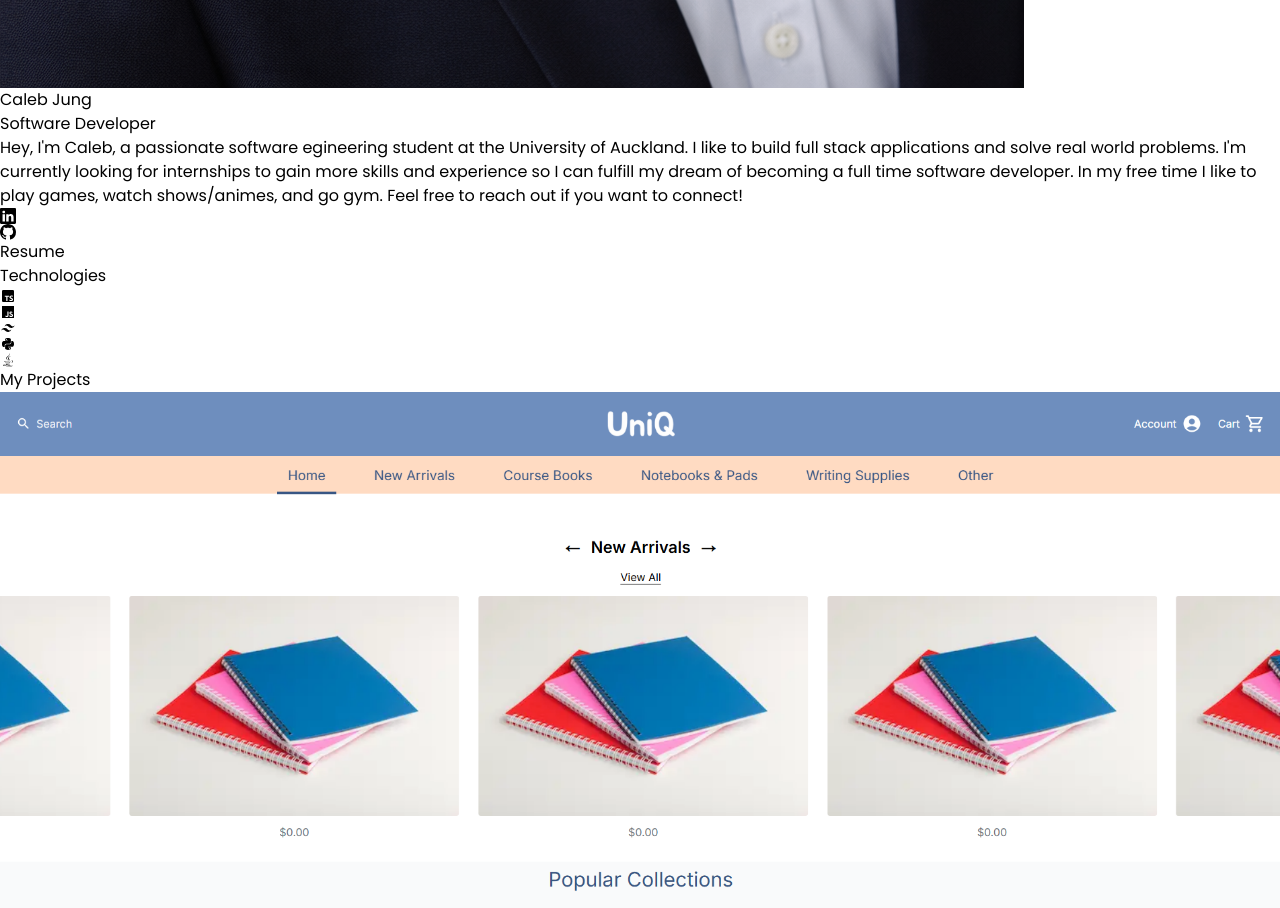
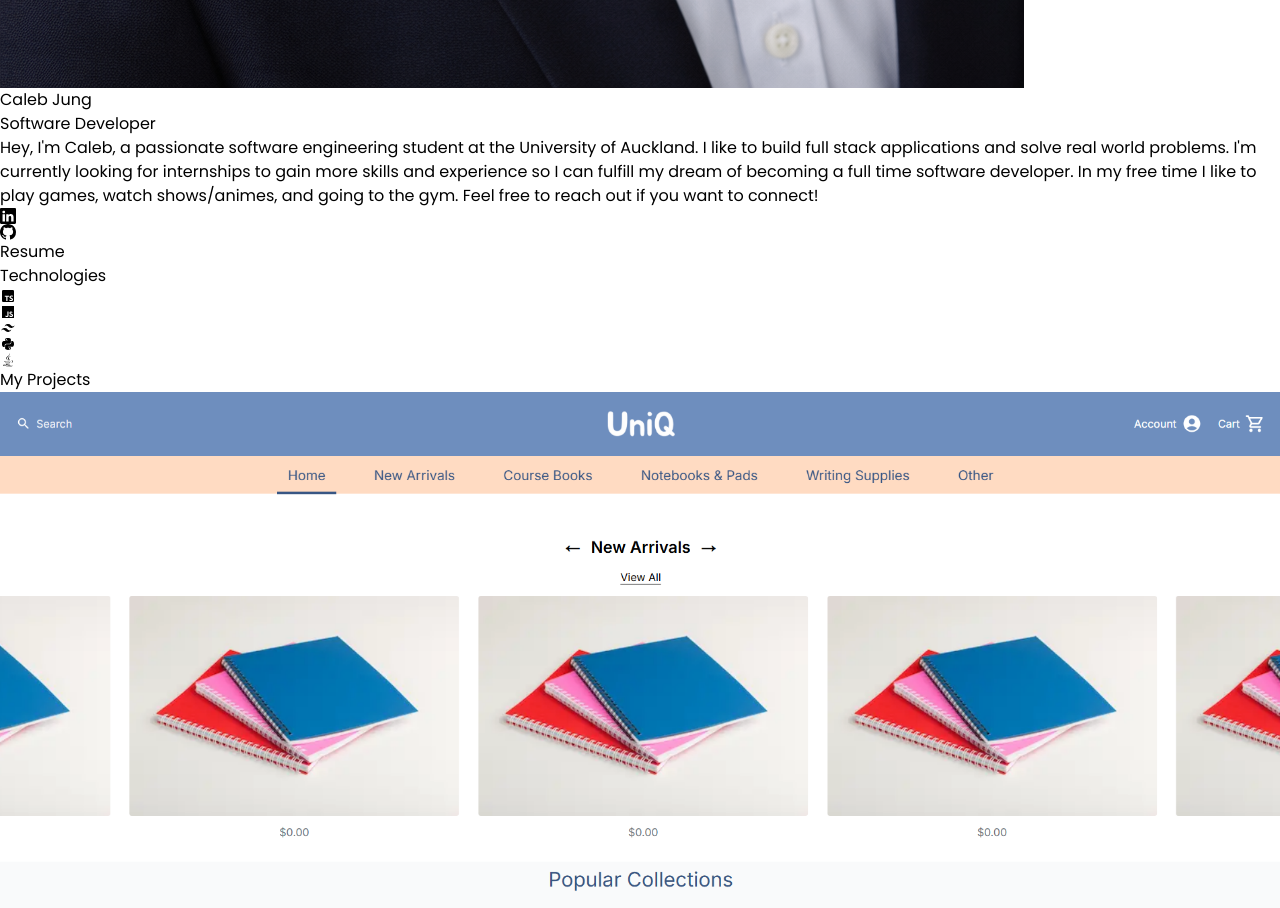
Before and after one commit to Cj5822/portfolio-website, a React (Vite) app: page / in a window 1280 px wide. Shown: the part 1640-2548 px from the top of the page. Built offline with nearby package versions, Linux system fonts and the light colour scheme.

Commit message:
Update hero section text and fixed grammartical errors

```diff
--- a/src/components/Hero.jsx
+++ b/src/components/Hero.jsx
@@ -35,12 +35,12 @@ const Hero = () => {
             Software Developer
           </h3>
           <p className="md:text-base text-sm text-gray-400 text-center mt-5">
-            Hey, I'm Caleb, a passionate software egineering student at the
+            Hey, I'm Caleb, a passionate software engineering student at the
             University of Auckland. I like to build full stack applications and
             solve real world problems. I'm currently looking for internships to
             gain more skills and experience so I can fulfill my dream of
             becoming a full time software developer. In my free time I like to
-            play games, watch shows/animes, and go gym. Feel free to reach out if you want to connect!
+            play games, watch shows/animes, and going to the gym. Feel free to reach out if you want to connect!
           </p>
 
           <div className="flex items-center justify-center gap-4 mt-4">
```
